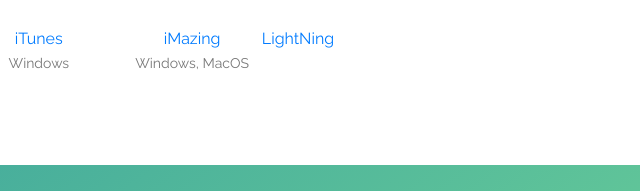
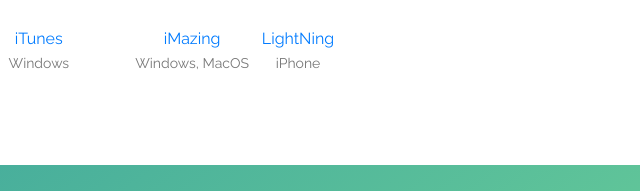
Before and after one commit to OfficialTeamFlexVN/officialteamflexvn.github.io, a plain HTML site: page pc-tool.html in a window 1280 px wide. Shown: the part 982-1173 px from the top of the page, 630-1270 px from the left. Drawn offline with Linux system fonts and the light colour scheme; files whose address does not match are found by name.

Commit message:
Update Web

```diff
--- a/pc-tool.html
+++ b/pc-tool.html
@@ -158,7 +158,7 @@ https://templatemo.com/tm-543-breezed
                           <div class="item">
                             &ensp;
                             &ensp;
-                            <a href="https://lightning-sign.com/" class="btn2">LightNing</a>
+                            <a href="https://lightning-sign.com/" class="btn2">LightNing<p>iPhone</p></a>
                             </div>
                           </div>
                         </div>
```
